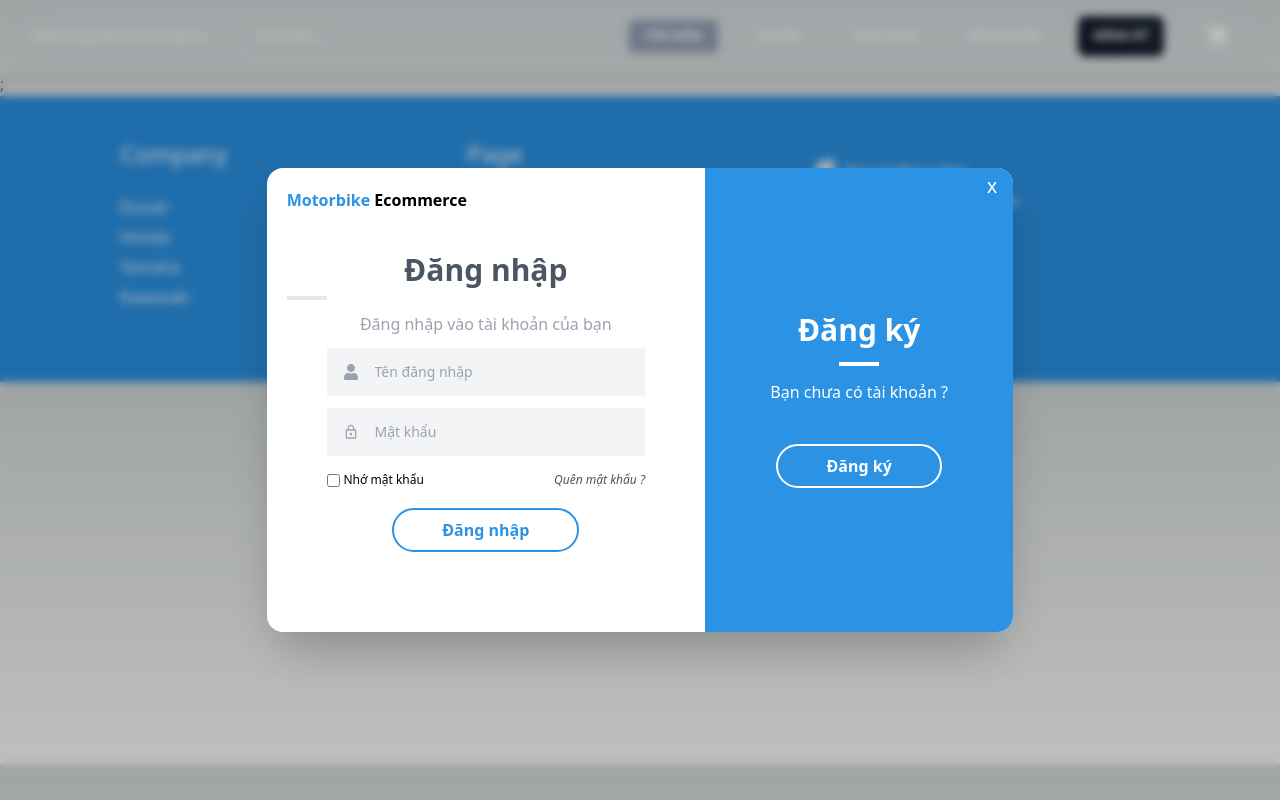
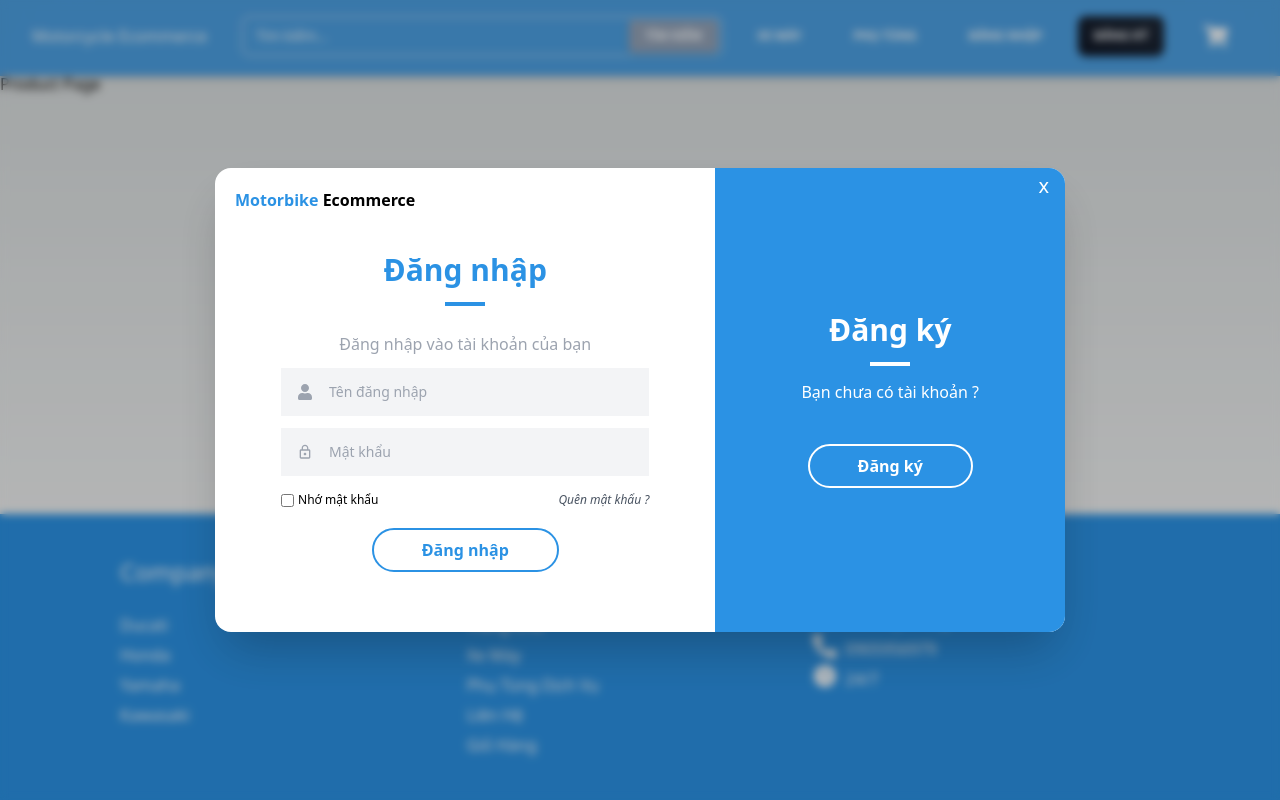
Before and after one commit to minhduy555555/motorecommerce, a Next.js app: page /ProductPage in a window 1280 px wide. Both pictures are taken after a click on the button "ĐĂNG NHẬP". Built offline with nearby package versions, Linux system fonts and the light colour scheme; what urql would draw is missing.

Commit message:
Update closeModal for Login&Register

```diff
--- a/src/components/LoginModal/index.js
+++ b/src/components/LoginModal/index.js
@@ -4,35 +4,25 @@ import { MdLockOutline } from "react-icons/md";
 import { FaUser } from "react-icons/fa";
 
 const LoginModal = ({ setShowModal, setShowRegisterModal}) => {
+    // Close Modal Event
+    const handleClose = (e) => {
+        if (e.target.id === "modal-wrapper") {
+            setShowModal(false);
+        }
+    };
 
-    // Close Modal Event
-    // const handleClose = (e) => {
-    //     if (e.target !== document.getElementById("modal-content")) {
-    //         setShowModal(false);
-    //     }
-    // };
     return (
-        <div id="modal-content">
-            <div style={{zIndex:'99'}} className="fixed inset-0 bg-black bg-opacity-25 backdrop-blur-sm flex justify-center items-center">
-                <div className="flex flex-col w-[600px] items-center flex-1 px-20 text-center">
-                    <div className="bg-white rounded-2xl shadow-2xl flex w-2/3 max-w-4xl">
+        <div id="modal-wrapper" onClick={handleClose} style={{zIndex:'99'}} className="fixed inset-0 bg-black bg-opacity-25 backdrop-blur-sm flex justify-center items-center">
+            <div id="modal-content" className="flex flex-col rounded-2xl items-center text-center">
+                <div className="bg-white rounded-2xl shadow-2xl flex w-[850px]">
                     {/* Login Section */}
                     <div className="w-3/4 p-5">
                         <div className="text-left font-bold">
                             <span className="text-[#2B92E4]">Motorbike</span> Ecommerce
                         </div>
                         <div className="py-10">
-                                <h2 className="text-3xl font-bold text-gray-600 mb-2">Đăng nhập</h2>
-                                <div className="border-2 w-10 border-[gray-600 ]inline-block mb-2"></div>
-                                {/* <div className="flex justify-center my-2">
-                                    <a href="#" className="border-2 border-gray-200 rounded-full p-3 mx-1">
-                                        <FaFacebookF className="text-sm"/>
-                                    </a>
-
-                                    <a href="#" className="border-2 border-gray-200 rounded-full p-3 mx-1">
-                                        <FaGoogle className="text-sm"/>
-                                    </a>
-                                </div> */}
+                            <h2 className="text-3xl font-bold text-[#2B92E4] mb-2">Đăng nhập</h2>
+                            <div className="border-2 w-10 border-[#2B92E4] inline-block mb-2"></div>
                             <p className="text-gray-400 my-3">Đăng nhập vào tài khoản của bạn</p>
 
                             {/* Username Field */}
@@ -80,7 +70,7 @@ const LoginModal = ({ setShowModal, setShowRegisterModal}) => {
 
             </div>
         </div>
-        </div>
+
     )
 }
 
--- a/src/components/Nav/index.js
+++ b/src/components/Nav/index.js
@@ -20,7 +20,7 @@ export default function Nav({ setShowLoginModal, setShowRegisterModal }) {
         <>
             <div  className="grid w-full place-items-center rounded-lg p-6 lg:overflow-visible">
                 <div className="-m-7 max-h-[768px] w-[calc(100%+48px)]">
-                    <nav className="sticky top-0 z-10 block w-full max-w-full px-4 py-3 text-white dark:bg-gray-600 rounded-none shadow-md h-max border-white/80 bg-opacity-80 backdrop-blur-2xl backdrop-saturate-200 lg:px-8 lg:py-4">
+                    <nav className="sticky top-0 z-10 block w-full max-w-full px-4 py-3 text-white bg-[#2B92E4] rounded-none shadow-md h-max border-white/80 bg-opacity-80 backdrop-blur-2xl backdrop-saturate-200 lg:px-8 lg:py-4">
                         <div className="flex items-center justify-between text-blue-gray-900">
                             <Link
                                 href={"/"}
@@ -52,7 +52,7 @@ export default function Nav({ setShowLoginModal, setShowRegisterModal }) {
                             <div className="flex items-center gap-4">
                                 <div className="flex items-center gap-x-5">
                                     {/* Motorcycle */}
-                                    <Link href={"#"}>
+                                    <Link href={"/ProductPage"}>
                                         <button
                                             className="hidden px-4 py-3 font-sans text-xs font-bold text-center text-white uppercase align-middle transition-all rounded-lg select-none hover:bg-gray-900/10 active:bg-gray-900/20 disabled:pointer-events-none disabled:opacity-50 disabled:shadow-none lg:inline-block"
                                             type="button"
--- a/src/components/Register/index.js
+++ b/src/components/Register/index.js
@@ -7,15 +7,14 @@ import { ImLocation } from "react-icons/im";
 const RegisterModal = ({ setShowModal, setShowLoginModal }) => {
     // Close Modal Event
     const handleClose = (e) => {
-        if (e.target !== document.getElementById("modal-content")) {
+        if (e.target.id === "modal-wrapper") {
             setShowModal(false);
         }
     };
     return (
-        <div id="modal-content" onClick={handleClose}>
-            <div style={{zIndex:'99'}} className="fixed inset-0 bg-[#2B92E4] bg-opacity-25 backdrop-blur-sm flex justify-center items-center">
-                <div className="flex flex-col w-[600px] items-center flex-1 px-20 text-center">
-                    <div className="bg-white rounded-2xl shadow-2xl flex w-2/3 max-w-4xl">
+        <div id="modal-wrapper" onClick={handleClose} style={{zIndex:'99'}} className="fixed inset-0 bg-[#2B92E4] bg-opacity-25 backdrop-blur-sm flex justify-center items-center">
+            <div id="modal-content" className="flex flex-col rounded-2xl items-center text-center">
+                <div className="bg-white rounded-2xl shadow-2xl flex w-[850px]">
                     {/* Register Section */}
                     <div className="w-2/4 py-36 px-12 bg-[#2B92E4] text-white rounded-tl-2xl rounded-bl-2xl flex flex-col justify-center items-center align-middle">
                         <h2 className="font-bold text-3xl mb-2">Đăng nhập</h2>
@@ -95,8 +94,6 @@ const RegisterModal = ({ setShowModal, setShowLoginModal }) => {
                         </div>
                     </div>
                 </div>
-
-                </div>
             </div>
         </div>
     )
--- a/src/pages/ProductPage/index.js
+++ b/src/pages/ProductPage/index.js
@@ -3,7 +3,7 @@ import React from 'react'
 const ProductPage = () => {
   return (
     <div>
-
+      <h1>Product Page</h1>
     </div>
   )
 }
--- a/src/pages/_app.js
+++ b/src/pages/_app.js
@@ -1,14 +1,13 @@
 import "@/styles/globals.css";
 import { Provider } from "urql";
 import Nav from "@/components/Nav";
-import { Fragment, useState } from "react";
+import { useState } from "react";
 import LoginModal from "@/components/LoginModal";
 import RegisterModal from "@/components/Register";
-import '@/styles/slide.css'
-import '@/styles/product.css'
-import '@/styles/footer.css'
+import '@/styles/slide.css';
+import '@/styles/product.css';
+import '@/styles/footer.css';
 import Footer from "@/components/footer";
-
 
 function MyApp({ Component, pageProps }) {
   const [showLoginModal, setShowLoginModal] = useState(false);
@@ -16,16 +15,18 @@ function MyApp({ Component, pageProps }) {
 
   return (
     <Provider>
-      <Fragment>
+      <div className="flex flex-col min-h-screen"> {/* Áp dụng các class của Tailwind CSS */}
         <Nav
           setShowLoginModal={setShowLoginModal}
           setShowRegisterModal={setShowRegisterModal}
         />
         {showLoginModal && <LoginModal setShowModal={setShowLoginModal} setShowRegisterModal={setShowRegisterModal} />}
         {showRegisterModal && <RegisterModal setShowModal={setShowRegisterModal} setShowLoginModal={setShowLoginModal}/>}
-        <Component {...pageProps} />;
+        <div className="flex-1">
+          <Component {...pageProps} />
+        </div>
         <Footer/>
-      </Fragment>
+      </div>
     </Provider>
   );
 }
--- a/src/styles/globals.css
+++ b/src/styles/globals.css
@@ -16,7 +16,9 @@
   }
 } */
 
-body {
+html, body {
+  min-height: 100%;
+  height: 100%;
   color: rgb(var(--foreground-rgb));
   background: linear-gradient(
       to bottom,
```
Lines whose indentation alone changed are shown as unchanged.
